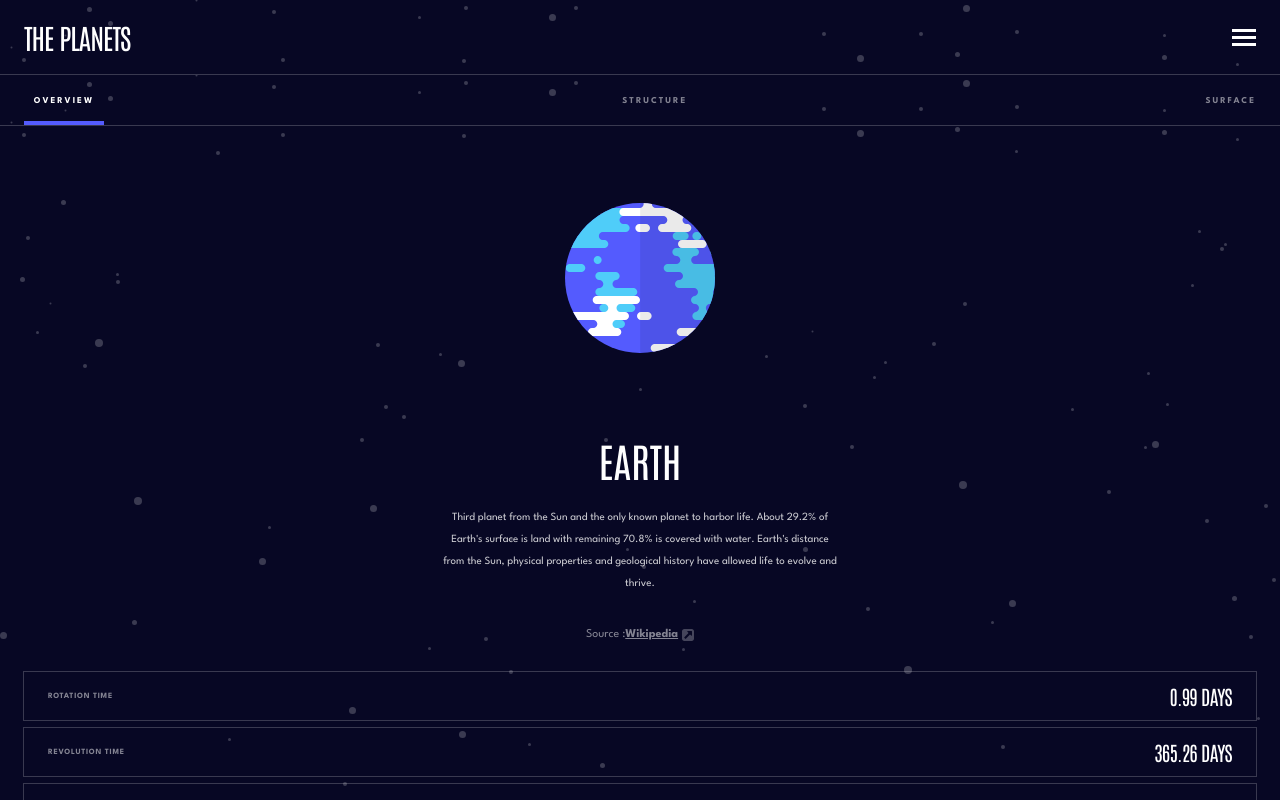
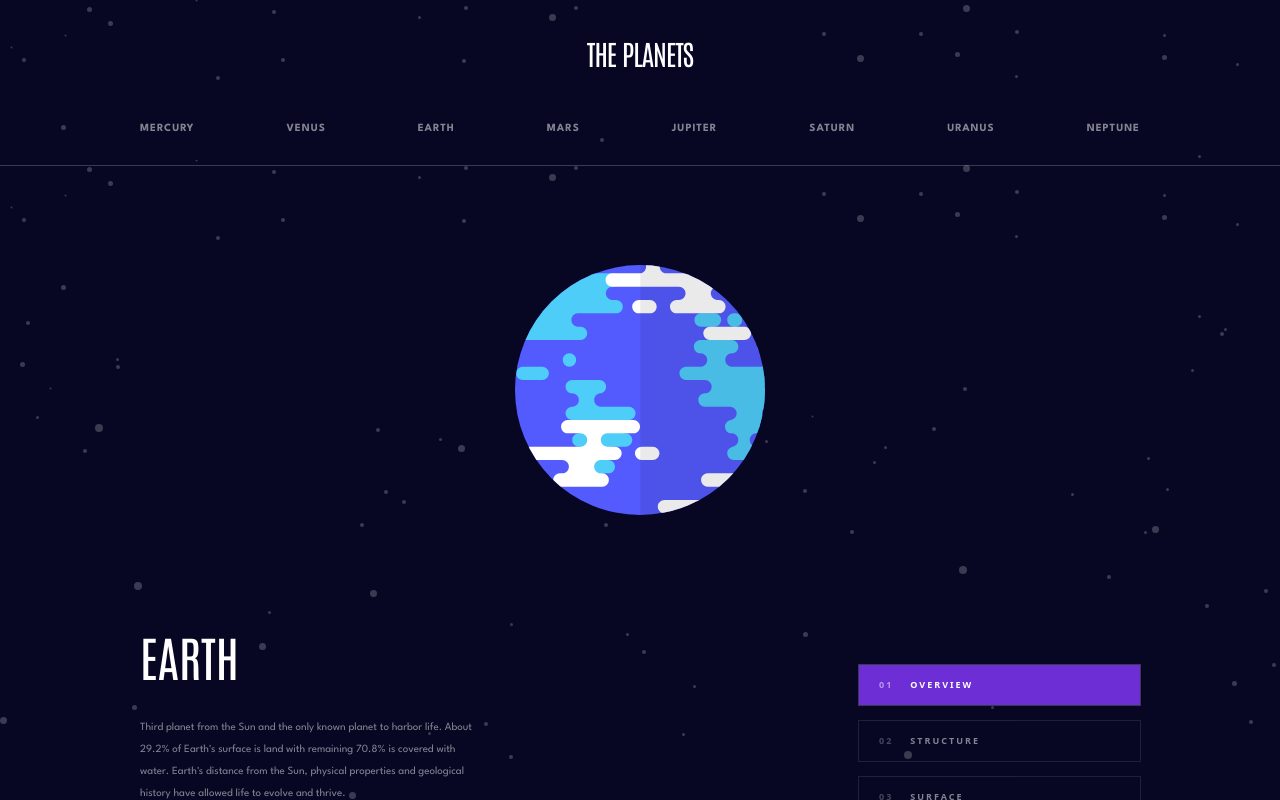
Before and after one commit to HarLey021/Planets-Facts, a React (Vite) app: page /planets/EARTH in a window 1280 px wide. Shown: the top 800 px of the page. Built offline with nearby package versions, Linux system fonts and the light colour scheme.

Commit message:
improve tablet design

```diff
--- a/src/components/header/Header.tsx
+++ b/src/components/header/Header.tsx
@@ -1,17 +1,29 @@
 import React from "react";
 import { Link } from "react-router-dom";
+import navBarData from "../../data/navBarData.json";
 
 const Header: React.FC = () => {
   return (
     <>
-      <div className="w-full h-[75px]">
-        <div className=" flex px-[24px] py-[16px] items-center  justify-between">
-          <h1 className="text-[28px] text-white font-antonio tracking-[-1px]">
-            THE PLANETS
-          </h1>
-          <Link to={"/"}>
-            <img src="/icon-hamburger.svg" />
-          </Link>
+      <div className="w-full h-[75px] md:h-[160px] ">
+        <div className=" flex flex-col px-[24px] py-[16px] md:pt-[32px] md:px-[50px] md:pb-0 md:items-center">
+          <div className="w-full flex items-center  justify-between md:justify-center">
+            <h1 className="text-[28px] text-white font-antonio tracking-[-1px] md:mb-[39px]">
+              THE PLANETS
+            </h1>
+            <Link to={"/"}>
+              <img src="/icon-hamburger.svg" className="md:hidden" />
+            </Link>
+          </div>
+          <div className="w-full max-w-[1000px] h-[25px] mb-[27px] hidden md:flex md:justify-between">
+            {navBarData.map((planet) => (
+              <Link key={planet.name} to={`/planets/${planet.name}`}>
+                <button className="font-spartan font-bold text-white text-[11px] uppercase tracking-[1px] opacity-50">
+                  {planet.name}
+                </button>
+              </Link>
+            ))}
+          </div>
         </div>
         <div>
           <div className="w-full h-[1px] bg-white opacity-20 "></div>
--- a/src/data/navBarData.json
+++ b/src/data/navBarData.json
@@ -1,10 +1,10 @@
 [
-  { "name": "MERCURY", "color": "#DEF4FC" },
-  { "name": "VENUS", "color": "#F7CC7F" },
-  { "name": "EARTH", "color": "#545BFE" },
-  { "name": "MARS", "color": "#FF6A45" },
-  { "name": "JUPITER", "color": "#ECAD7A" },
-  { "name": "SATURN", "color": "#FCCB6B" },
-  { "name": "URANUS", "color": "#65F0D5" },
-  { "name": "NEPTUNE", "color": "#497EFA" }
+  { "name": "MERCURY", "color": "#DEF4FC", "mdColor": "#419EBB" },
+  { "name": "VENUS", "color": "#F7CC7F", "mdColor": "#EDA249" },
+  { "name": "EARTH", "color": "#545BFE", "mdColor": "#6D2ED5" },
+  { "name": "MARS", "color": "#FF6A45", "mdColor": "#D14C32" },
+  { "name": "JUPITER", "color": "#ECAD7A", "mdColor": "#D83A34" },
+  { "name": "SATURN", "color": "#FCCB6B", "mdColor": "#CD5120" },
+  { "name": "URANUS", "color": "#65F0D5", "mdColor": "#1EC1A2" },
+  { "name": "NEPTUNE", "color": "#497EFA", "mdColor": "#2D68F0" }
 ]
--- a/src/pages/Planet.tsx
+++ b/src/pages/Planet.tsx
@@ -13,7 +13,7 @@ const Planet: React.FC = () => {
     (planet) => planet.name.toLowerCase() === name?.toLowerCase()
   );
 
-  const color: ColorInterface | undefined = navBarData.find(
+  const color: NavBarInterface | undefined = navBarData.find(
     (planet) => planet.name.toLowerCase() === name?.toLowerCase()
   );
 
@@ -21,9 +21,10 @@ const Planet: React.FC = () => {
     <>
       <div
         key={planet?.name}
-        className="w-full min-h-screen bg-dark bg-[image:var(--bg-stars)] pb-[50px]"
+        className="w-full min-h-screen bg-dark bg-[image:var(--bg-stars)] pb-[50px] md:px-[40px] "
       >
-        <div className="w-full  text-white text-[9px] font-spartan tracking-[2px] font-bold">
+        <div className="md:w-full md:max-w-[1000px] md:justify-self-center">
+          <div className="w-full  text-white text-[9px] font-spartan tracking-[2px] font-bold md:hidden">
             <div className="flex justify-between px-[24px] pt-[20px]">
               <div className="h-[30px] flex flex-col">
                 <button
@@ -79,18 +80,18 @@ const Planet: React.FC = () => {
             <div className="w-full h-[1px] bg-white opacity-20 "></div>
           </div>
 
-        <div className="w-full px-[24px]">
-          <div className="w-full h-[304px] flex items-center justify-center relative">
+          <div className="w-full px-[24px] md:px-0">
+            <div className="w-full h-[304px] flex items-center justify-center relative md:h-[460px]">
               {activeTab === "overview" && (
                 <img
-                className="w-[150px] h-[150px]"
+                  className="w-[150px] h-[150px] md:w-[250px] md:h-[250px]"
                   src={planet?.images.planet}
                   alt="planet"
                 />
               )}
               {activeTab === "structure" && (
                 <img
-                className="w-[150px] h-[150px]"
+                  className="w-[150px] h-[150px] md:w-[250px] md:h-[250px]"
                   src={planet?.images.internal}
                   alt="internal structure"
                 />
@@ -98,22 +99,24 @@ const Planet: React.FC = () => {
               {activeTab === "surface" && (
                 <>
                   <img
-                  className="w-[150px] h-[150px]"
+                    className="w-[150px] h-[150px] md:w-[250px] md:h-[250px]"
                     src={planet?.images.planet}
                     alt="planet"
                   />
                   <img
-                  className="w-[70px] h-[85px] absolute top-[180px] left-auto"
+                    className="w-[70px] h-[85px] absolute top-[180px] left-auto md:w-[100px] md:h-[115px] md:top-[290px]"
                     src={planet?.images.geology}
                     alt="geology"
                   />
                 </>
               )}
             </div>
-          <h1 className="text-[40px] text-white font-antonio font-normal uppercase justify-self-center mb-[16px]">
+            <div className="md:flex md:items-center md:justify-between  ">
+              <div className="md:flex md:flex-col md:w-[340px]">
+                <h1 className="text-[40px] text-white font-antonio font-normal uppercase justify-self-center mb-[16px] md:text-[48px] md:mb-[24px]">
                   {planet?.name}
                 </h1>
-          <p className="max-w-[400px] text-white text-[11px] font-spartan font-normal text-center leading-loose opacity-80 mb-[32px] justify-self-center">
+                <p className="max-w-[400px] text-white text-[11px] font-spartan font-normal text-center leading-loose opacity-50 mb-[32px] justify-self-center md:text-left">
                   {activeTab === "overview" && planet?.overview.content}
                   {activeTab === "structure" && planet?.structure.content}
                   {activeTab === "surface" && planet?.geology.content}
@@ -128,6 +131,52 @@ const Planet: React.FC = () => {
                     Wikipedia
                   </a>
                   <img src="/icon-source.svg" className="w-[12px] h-[12px]" />
+                </div>
+              </div>
+              {/*                                              */}
+              <div className="hidden text-white text-[9px] tracking-[2px] font-bold w-[281px] h-[172px] md:block ">
+                <button
+                  onClick={() => setActiveTab("overview")}
+                  className={`w-full h-[40px] outline outline-white/20 mb-[16px] px-[20px] py-[7px] flex items-center ${
+                    activeTab === "overview" ? "opacity-100" : "opacity-50"
+                  }`}
+                  style={{
+                    backgroundColor:
+                      activeTab === "overview" ? color?.mdColor : "transparent",
+                  }}
+                >
+                  <span className="opacity-50 mr-[17px]">01</span> OVERVIEW
+                </button>
+
+                <button
+                  onClick={() => setActiveTab("structure")}
+                  className={`w-full h-[40px] outline outline-white/20 mb-[16px] px-[20px] py-[7px] flex items-center ${
+                    activeTab === "structure" ? "opacity-100" : "opacity-50"
+                  }`}
+                  style={{
+                    backgroundColor:
+                      activeTab === "structure"
+                        ? color?.mdColor
+                        : "transparent",
+                  }}
+                >
+                  <span className="opacity-50 mr-[17px]">02</span> STRUCTURE
+                </button>
+
+                <button
+                  onClick={() => setActiveTab("surface")}
+                  className={`w-full h-[40px] outline outline-white/20 mb-[16px] px-[20px] py-[7px] flex items-center ${
+                    activeTab === "surface" ? "opacity-100" : "opacity-50"
+                  }`}
+                  style={{
+                    backgroundColor:
+                      activeTab === "surface" ? color?.mdColor : "transparent",
+                  }}
+                >
+                  <span className="opacity-50 mr-[17px]">03</span> SURFACE
+                </button>
+              </div>
+              {/*                                              */}
             </div>
 
             <div className="flex flex-col gap-y-[8px]">
@@ -169,6 +218,7 @@ const Planet: React.FC = () => {
             </div>
           </div>
         </div>
+      </div>
     </>
   );
 };
--- a/src/types.d.ts
+++ b/src/types.d.ts
@@ -23,7 +23,8 @@ interface PlanetInterface {
   };
 }
 
-interface ColorInterface {
+interface NavBarInterface {
   name: string;
   color: string;
+  mdColor: string;
 }
```
Lines whose indentation alone changed are shown as unchanged.
